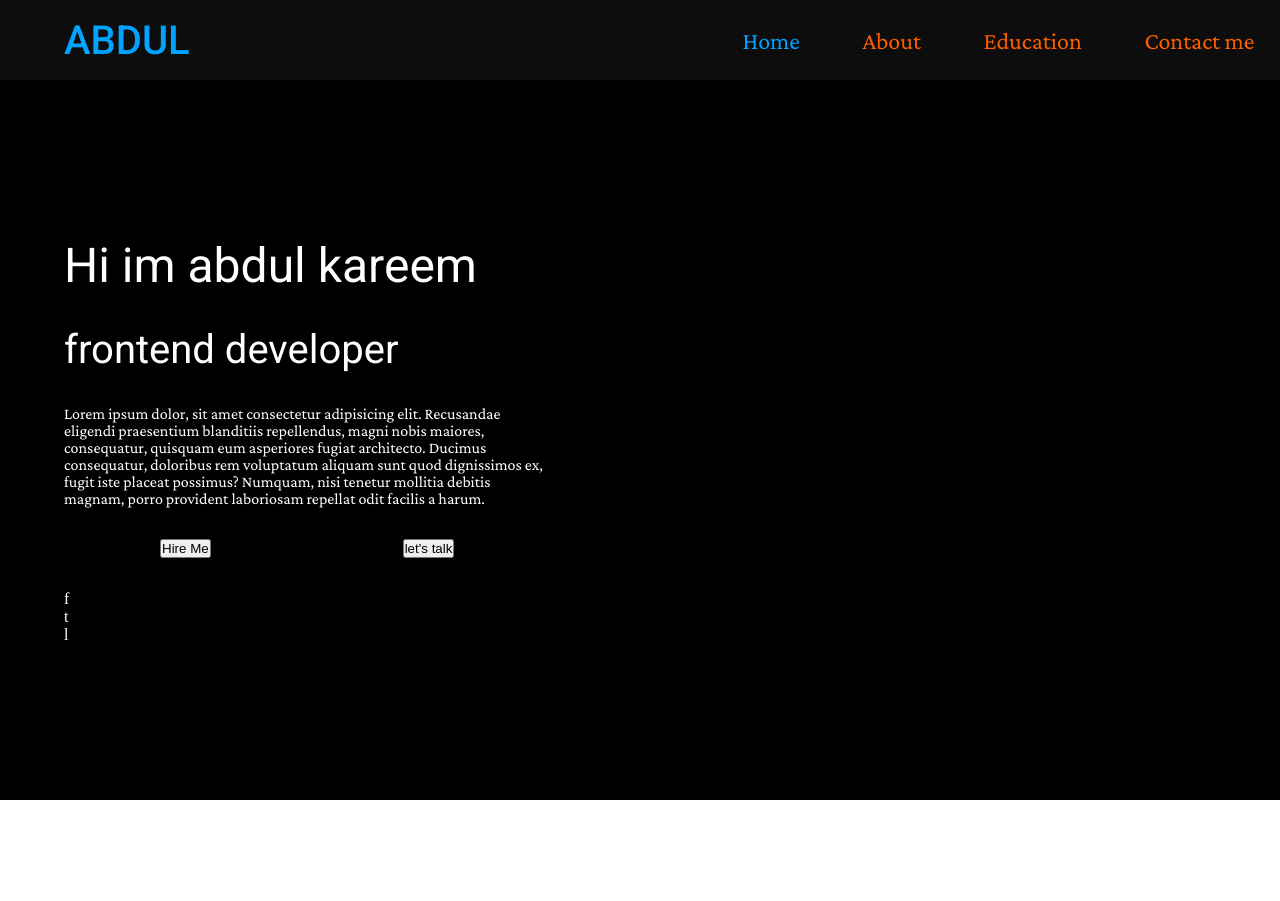
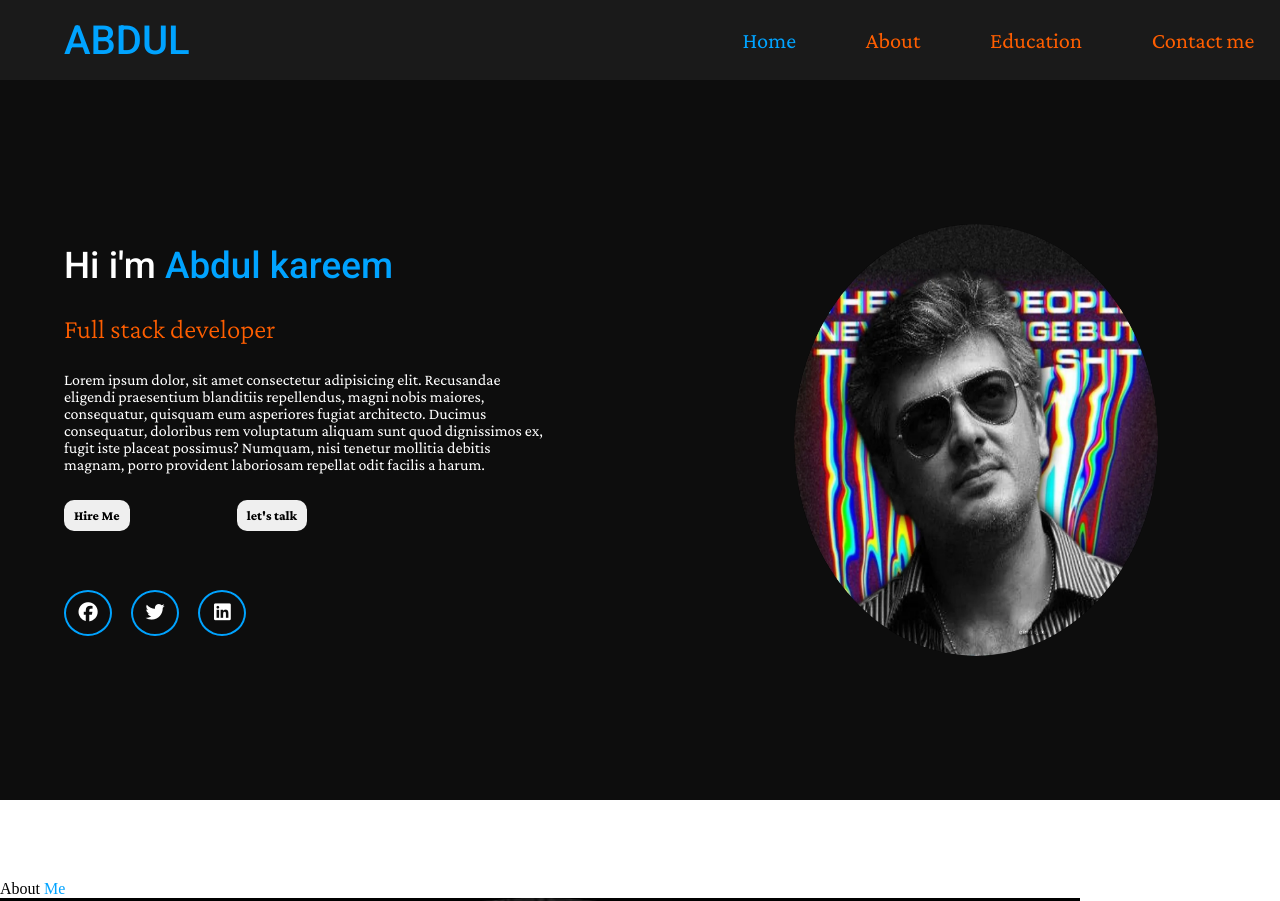
Before and after one commit to clever848/portfolio, a plain HTML site: page index.html in a window 1280 px wide. Shown: the top 901 px of the page. Before the commit the page ends 800 px from the top, so only its background shows below. Drawn offline with nearby package versions, Linux system fonts and the light colour scheme.

Commit message:
home finsih

```diff
--- a/index.html
+++ b/index.html
@@ -7,6 +7,7 @@
     <link rel="preconnect" href="https://fonts.googleapis.com">
     <link rel="preconnect" href="https://fonts.gstatic.com" crossorigin>
     <link href="https://fonts.googleapis.com/css2?family=Aleo:ital,wght@0,100..900;1,100..900&family=Archivo:ital,wght@0,100..900;1,100..900&family=Crimson+Pro:ital,wght@0,200..900;1,200..900&family=Crimson+Text:ital,wght@0,400;0,600;0,700;1,400;1,600;1,700&family=Inter:ital,opsz,wght@0,14..32,100..900;1,14..32,100..900&family=Roboto:ital,wght@0,100..900;1,100..900&display=swap" rel="stylesheet">
+    <link rel="stylesheet" href="https://cdnjs.cloudflare.com/ajax/libs/font-awesome/7.0.1/css/all.min.css" integrity="sha512-2SwdPD6INVrV/lHTZbO2nodKhrnDdJK9/kg2XD1r9uGqPo1cUbujc+IYdlYdEErWNu69gVcYgdxlmVmzTWnetw==" crossorigin="anonymous" referrerpolicy="no-referrer" />
     <link rel="stylesheet" href="style.css">
 </head>
 <body>
@@ -24,19 +25,33 @@
                 </div>
             </div>
             <div class="home-ele">
-                <div class="home-tit">Hi im abdul kareem</div>
-                <div class="role">frontend developer</div>
-                <div class="role-dis">Lorem ipsum dolor, sit amet consectetur adipisicing elit. Recusandae eligendi praesentium blanditiis repellendus, magni nobis maiores, consequatur, quisquam eum asperiores fugiat architecto. Ducimus consequatur, doloribus rem voluptatum aliquam sunt quod dignissimos ex, fugit iste placeat possimus? Numquam, nisi tenetur mollitia debitis magnam, porro provident laboriosam repellat odit facilis a harum.</div>
-                <div class="home-butt">
-                    <button class="hire">Hire Me</button>
-                    <button class="talk">let's talk</button>
+                <div class="home-ele-1">
+                    <div class="home-tit">Hi i'm <span class = 'name'>Abdul kareem</span></div>
+                    <div class="role">Full stack developer</div>
+                    <div class="role-dis">Lorem ipsum dolor, sit amet consectetur adipisicing elit. Recusandae eligendi praesentium blanditiis repellendus, magni nobis maiores, consequatur, quisquam eum asperiores fugiat architecto. Ducimus consequatur, doloribus rem voluptatum aliquam sunt quod dignissimos ex, fugit iste placeat possimus? Numquam, nisi tenetur mollitia debitis magnam, porro provident laboriosam repellat odit facilis a harum.</div>
+                    <div class="home-butt">
+                        <button class="hire">Hire Me</button>
+                        <button class="talk">let's talk</button>
+                    </div>
+                    <div class="social">
+                        <div class="facebook"><i class="fa-brands fa-facebook"></i></div>
+                        <div class="twitter"><i class="fa-brands fa-twitter"></i></div>
+                        <div class="linked-in"><i class="fa-brands fa-linkedin"></i></div>
+                    </div>
                 </div>
-                <div class="social">
-                    <div class="facebook">f</div>
-                    <div class="twitter">t</div>
-                    <div class="linked-in">l</div>
+                <div class="img-1-cont">
+                    <img src="ajith.jpg" alt="" class="image-1">
                 </div>
             </div>
+        </div>
+        <div class="about">
+            <div class="about-tit">About <span class="name">Me</span></div>
+            <div class="img-2-cont">
+                <img src="ajith.jpg" alt="" class="image-2">
+            </div>
+            <div class="about-role">Full stack developer</div>
+            <div class="about-role-dis">Lorem ipsum dolor sit amet consectetur adipisicing elit. Molestias doloribus in nobis accusantium impedit consequuntur, excepturi voluptas dolorem. Provident quod molestiae sint aliquam fugiat, et modi repellat. Et impedit itaque, consequatur aliquam ut quas culpa eligendi tempora ipsum eius doloremque ab soluta voluptatum est voluptatibus optio. At ullam eos dolore!</div>
+            <div class="about-read-more">Read more</div>
         </div>
     </div>
 </body>
--- a/style.css
+++ b/style.css
@@ -3,6 +3,10 @@
     margin: 0px;
     padding: 0px;
     box-sizing: border-box;
+}
+body
+{
+    overflow-x: hidden;
 }
 :root
 {
@@ -14,18 +18,24 @@
 }
 .container
 {
+    padding-top: 10vh;
     width: 100vw;
     height: 100vh;
-    background-color: var(--black);
+    background-color: var(--bg);
 }
 .nav-bar
 {
     display: flex;
     justify-content: space-between;
-    height: 10%;
-    background-color: var(--bg);
+    height: 10vh;
+    width: 100%;
+    background-color: var(--bg-light);
     color: var(--secondary);
     align-items: center;
+    position: fixed;
+    top: 0;
+    left: 0;
+    z-index: 1000;
 }
 .logo-cont
 {
@@ -41,9 +51,13 @@
     display: flex;
     justify-content: space-between;
     width: 40%;
-    font-size: 1.5rem;
+    font-size: 1.4rem;
     margin-right: 2%;
     font-family: "Crimson Pro", serif;
+}
+.nav-ele > *
+{
+    cursor: pointer;
 }
 .home
 {
@@ -59,33 +73,143 @@
 {
     height: 90%;
     display: flex;
+}
+.home-ele-1
+{
+    width: 50%;
+    height: 100%;
+    display: flex;
     margin-left: 5%;
     justify-content: center;
     align-items: flex-start;
     flex-direction: column;
     color: white;
-    gap: 2rem;
+    gap: 1.7rem;
+}
+.img-1-cont
+{
+    width: 50%;
+    display: flex;
+    justify-content: center;
+    align-items: center;
+}
+.image-1
+{
+    background-size: cover;
+    width: 60%;
+    height: 60%;
+    border-radius: 50%;
 }
 .home-tit
 {
-    font-size: 3rem;
+    font-size: 2.3rem;
     font-family: "Roboto", sans-serif;
+    font-weight: 500;
+}
+.name
+{
+    color: var(--primary);
 }
 .role
 {
-    font-size: 2.5rem;
-    font-family: "Roboto", sans-serif;
+    font-size: 1.7rem;
+    font-family: "Crimson Pro", serif;
+    font-weight: 300;
+    color: var(--secondary);
 }
 .role-dis
 {
     font-size: 1rem;
-    width: 40%;
+    width: 80%;
     font-family: "Crimson Pro", serif;
 }
 .home-butt
 {
     width: 40%;
     display: flex;
-    justify-content: space-around;
+    justify-content: space-between;
     color: var(--black);
+    align-self: flex-start;
 }
+.hire,.talk
+{
+    padding: 8px 10px;
+    border-radius: 10px;
+    outline: none;
+    border: none;
+    font-weight: 800;
+    font-family: "Crimson Pro", serif;
+    cursor: pointer;
+    position: relative;
+    z-index: 10;
+    overflow: hidden;
+    transition-delay: 0.5s;
+    transition: 0.5s;
+}
+.hire:hover,.talk:hover
+{
+    box-shadow: 0px 0px 25px var(--primary)
+}
+.hire::before,.talk::before
+{
+    content: "";
+    position: absolute;
+    border-radius: 10px;
+    left: -10%;
+    top: 0;
+    width: 0%;
+    height: 100%;
+    background-color: var(--primary);
+    transition: 0.6s;
+    z-index: -1;
+
+}
+.hire:hover::before,.talk:hover::before
+{
+    width: 150%;
+    transform-origin: left;
+}
+.social
+{
+    display: flex;
+    width: 30%;
+    justify-content: space-between;
+    color: white;
+    font-size: 1.2rem;
+    margin-top: 2rem;
+    font-weight: 800;
+}
+.social > *
+{
+    cursor: pointer;
+    position: relative;
+    z-index: 10;
+    width: fit-content;
+    overflow: hidden;
+    border: 2px solid var(--primary);
+    border-radius: 50%;
+    padding: 10px 10px 10px 10px;
+    transition: 0.3s;
+    transition-delay: 0.1s;
+}
+.social>*:hover
+{
+    color: black;
+    box-shadow: 0px 0px 25px var(--primary);
+}
+.social >*::before
+{
+    position: absolute;
+    content: "";
+    left: -10%;
+    top: 0;
+    width: 0%;
+    height: 100%;
+    background-color: var(--primary);
+    z-index: -1;
+    transition: 0.5s;
+}
+.social >*:hover::before
+{
+    width: 150%;
+}
```
Also changed, not shown: ajith.jpg (added).
